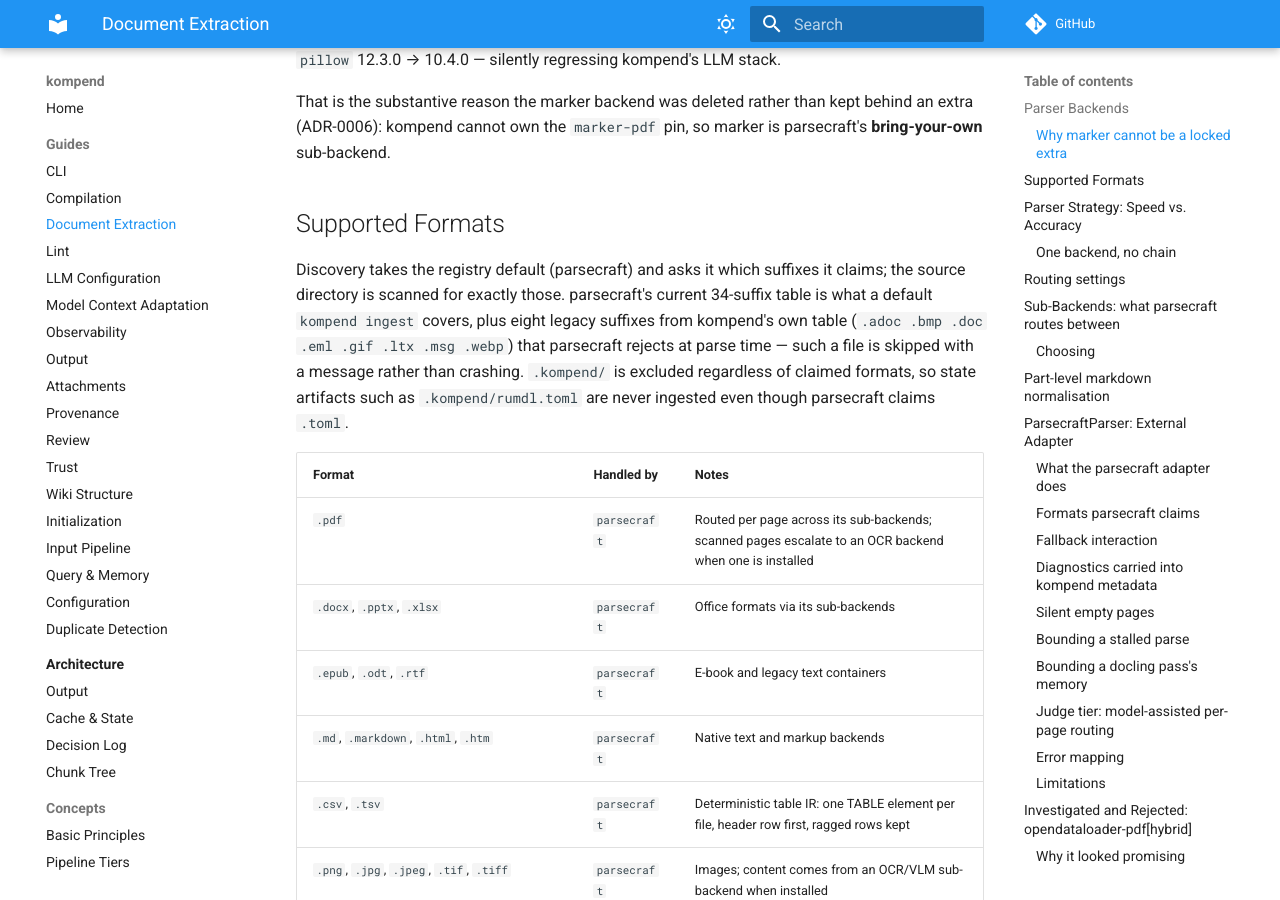
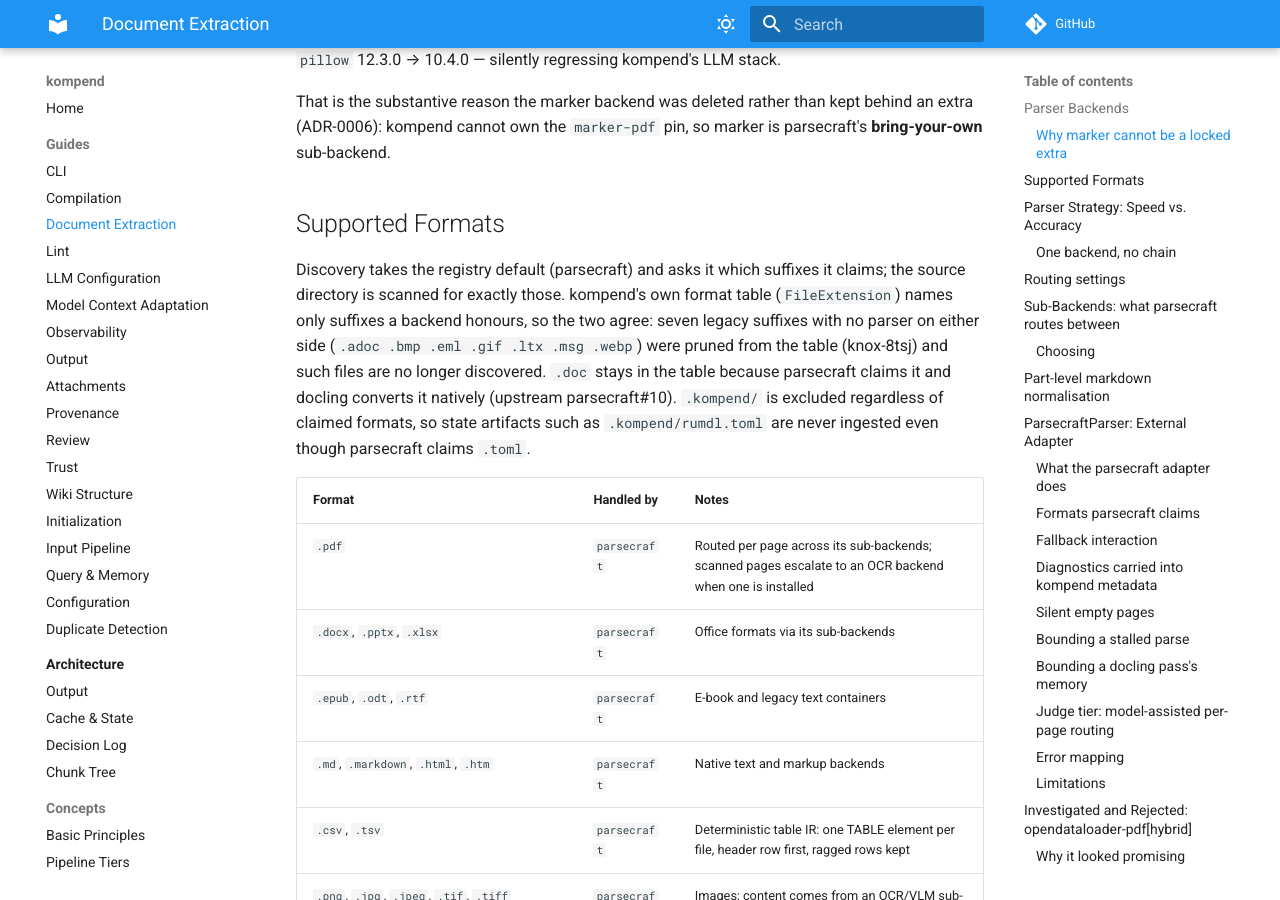
Before and after one commit to jr2804/kompend, an MkDocs documentation site: the page built from docs/guides/document-extraction.md, in a window 1280 px wide and 900 px high, scrolled down 1322 px. Built offline with MkDocs 1.6.1 and Material for MkDocs 9.7.7, drawn with Linux system fonts in a browser that asks for light colours; comment, search, counter and statistics services are not loaded.

Commit message:
fix(parsers): prune seven extensions no backend honours from FileExtension

```diff
--- a/docs/guides/document-extraction.md
+++ b/docs/guides/document-extraction.md
@@ -62,11 +62,12 @@
 ## Supported Formats
 
 Discovery takes the registry default (parsecraft) and asks it which suffixes
-it claims; the source directory is scanned for exactly those. parsecraft's
-current 34-suffix table is what a default `kompend ingest` covers, plus eight
-legacy suffixes from kompend's own table (`.adoc .bmp .doc .eml .gif .ltx
-.msg .webp`) that parsecraft rejects at parse time — such a file is skipped
-with a message rather than crashing. `.kompend/`
+it claims; the source directory is scanned for exactly those. kompend's own
+format table (`FileExtension`) names only suffixes a backend honours, so the
+two agree: seven legacy suffixes with no parser on either side (`.adoc .bmp
+.eml .gif .ltx .msg .webp`) were pruned from the table (knox-8tsj) and such
+files are no longer discovered. `.doc` stays in the table because parsecraft
+claims it and docling converts it natively (upstream parsecraft#10). `.kompend/`
 is excluded regardless of claimed formats, so state artifacts such as
 `.kompend/rumdl.toml` are never ingested even though parsecraft claims `.toml`.
 
```
Also changed, not shown: 2 other files.
